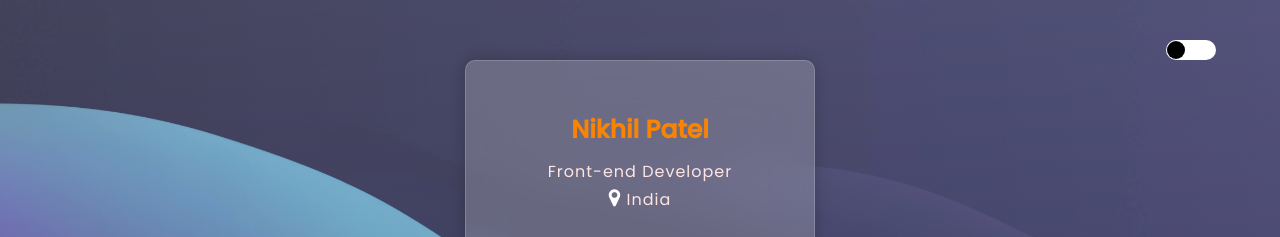
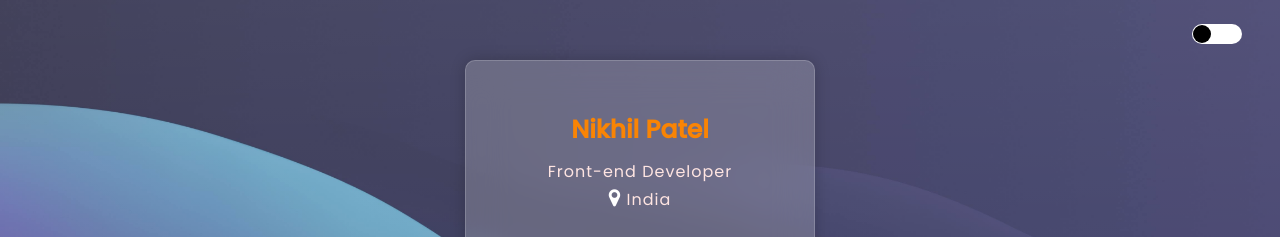
Before and after one commit to niiknikk/myprofile, a plain HTML site: page index.html in a window 1280 px wide. Shown: the top 237 px of the page. Drawn offline with Linux system fonts and the light colour scheme.

Commit message:
Update main.css

```diff
--- a/css/main.css
+++ b/css/main.css
@@ -207,8 +207,8 @@ a::before, a::after {
   height: 2rem;
   outline: none;
   cursor: pointer;
-  top: 5%;
-  right: 5%;
+  top: 3%;
+  right: 3%;
   border-radius: 2.5rem;
   background-color: #fff;
   -webkit-appearance: none;
```
